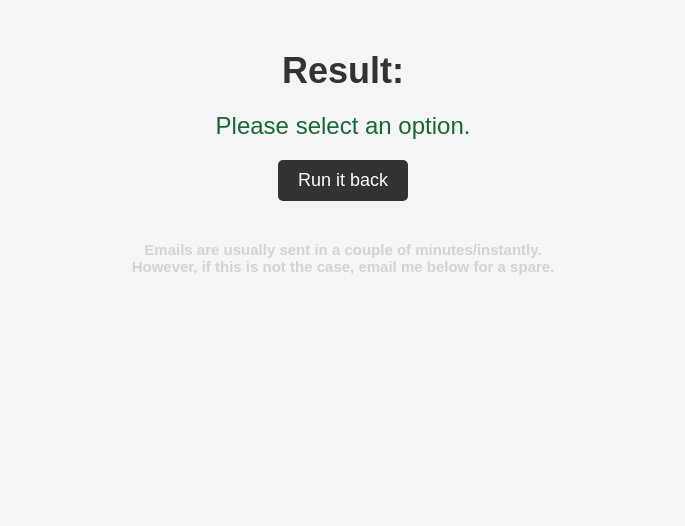
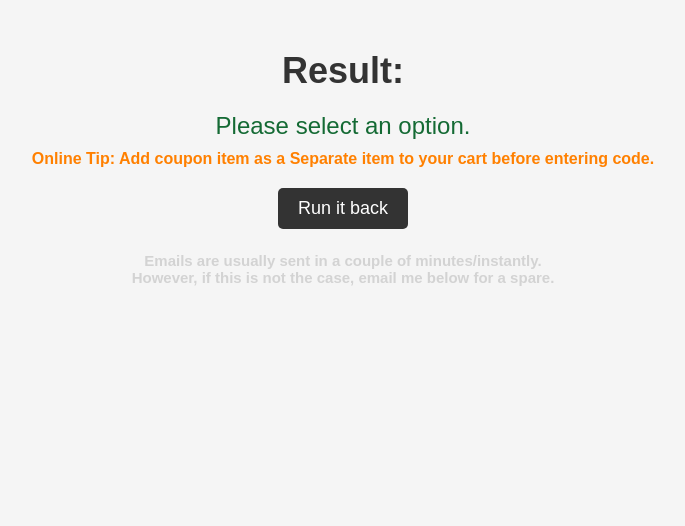
Before and after one commit to Jsontran5/Wingstop-Free-Fries, a Flask app: page /result in a window 1280 px wide. Shown: the part 46-572 px from the top of the page, without its empty margins (297-982 px from the left). Run offline with Flask 3, Linux system fonts and the light colour scheme.

Commit message:
Clarfied coupon usage

```diff
--- a/rubiosfunction.py
+++ b/rubiosfunction.py
@@ -56,7 +56,7 @@ def rubios_survey():
         add_phrase = "Online Code for a free drink or dessert with your next purchase at Rubios's:"
         result = add_phrase + " " + validation_code
 
-        print("Success! - Rubio's")
+
         driver.quit()
         return result
 
--- a/templates/result.html
+++ b/templates/result.html
@@ -50,7 +50,20 @@
     .disclaimer {
         color: #D3D3D3;
         font-size: 15px;
-        margin-top: 40px;
+        margin-top: 23px;
+        font-weight: bold;
+    }
+
+    /* Tip styles */
+    .tip-container {
+        margin-top: 10px;
+        /* Adjusted margin to move it down */
+    }
+
+
+    .tip-text {
+        color: #FF8000;
+        font-size: 16px;
         font-weight: bold;
     }
 </style>
@@ -58,8 +71,17 @@
 <h1>Result:</h1>
 <div class="result-container">
     <p class="result">{{ result }}</p>
+        <div class="tip-container">
+            <div class="tip">
+                <p class="tip-text">Online Tip: Add coupon item as a Separate item to your cart before entering code.</p>
+            </div>
+        </div>
     <a class="run-again" href="/">Run it back</a>
-    <p class="disclaimer">Emails are usually sent in a couple of minutes/instantly.<br /> However, if this is not the case, email me below for a spare.</p>
+
+    <p class="disclaimer">Emails are usually sent in a couple of minutes/instantly.<br /> However, if this is not the
+        case, email me below for a spare.</p>
+    <!-- Tip: Add items separately -->
+
 </div>
 
 {% endblock %}
```
